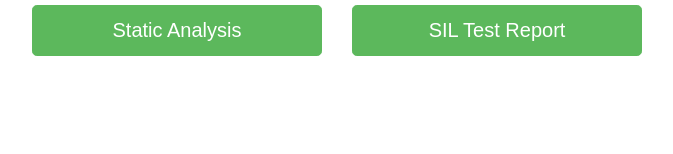
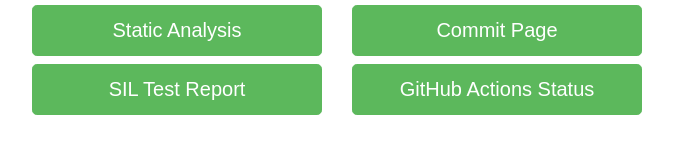
Before and after one commit to gopher-motorsports/renode-test-repo, a plain HTML site: page validation/static/test.html in a window 1280 px wide. Shown: the part 232-386 px from the top of the page, without its empty margins (303-976 px from the left). Drawn offline with Linux system fonts and the light colour scheme.

Commit message:
Landing page formatting

```diff
--- a/validation/static/test.html
+++ b/validation/static/test.html
@@ -36,15 +36,19 @@
                     <div class="col-md-3">
                     </div>
                     <div class="col-md-3">
-
                         <button type="button" class="btn btn-success btn-block btn-lg" onclick="location.href='index.html';">
                             Static Analysis
                         </button>
+                        <button type="button" class="btn btn-success btn-block btn-lg" onclick="location.href='report.html';">
+                            SIL Test Report
+                        </button>
                     </div>
                     <div class="col-md-3">
-
-                        <button type="button" class="btn btn-success btn-block btn-lg" onclick="location.href='report.html';">
-                            SIL Test Report
+                        <button type="button" class="btn btn-success btn-block btn-lg" onclick="location.href='https://github.com/gopher-motorsports/renode-test-repo/commit/{{ hash }}/';">
+                            Commit Page
+                        </button>
+                        <button type="button" class="btn btn-success btn-block btn-lg" onclick="location.href='https://github.com/gopher-motorsports/renode-test-repo/commit/{{ hash }}/checks';">
+                            GitHub Actions Status
                         </button>
                     </div>
                     <div class="col-md-3">
@@ -58,4 +62,3 @@
     <script src="js/scripts.js"></script>
   </body>
 </html>
-</html>
```
Also changed, not shown: 1 other file.
